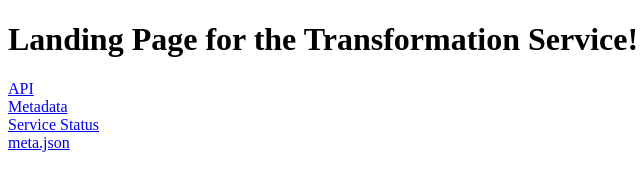
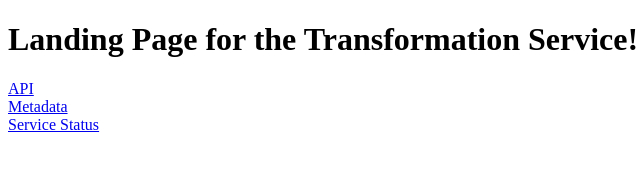
Before and after one commit to kierk/landing-pages, a plain HTML site: page transformation/index.html in a window 1280 px wide. Shown: the full height of the page, 0-640 px from the left. Drawn offline with Linux system fonts and the light colour scheme.

```diff
--- a/transformation/index.html
+++ b/transformation/index.html
@@ -8,5 +8,5 @@
   <a href="/API">API</a><br>
   <a href="/metadata">Metadata</a><br>
   <a href="/status">Service Status</a><br>
-  <a href="/meta.json">meta.json</a><br>
+<!--   <a href="/meta.json">meta.json</a><br> -->
 </body>
```
Also changed, not shown: validation/dep_metadata/index.html (renamed from validation/metadata/index.html).
